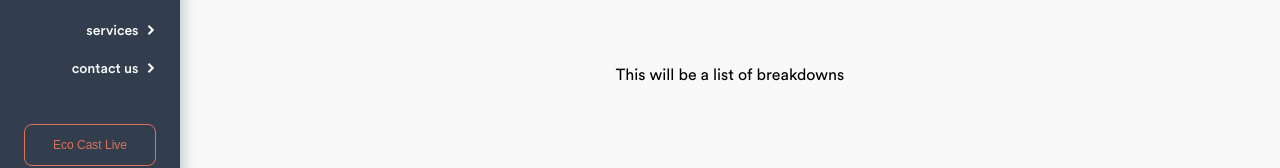
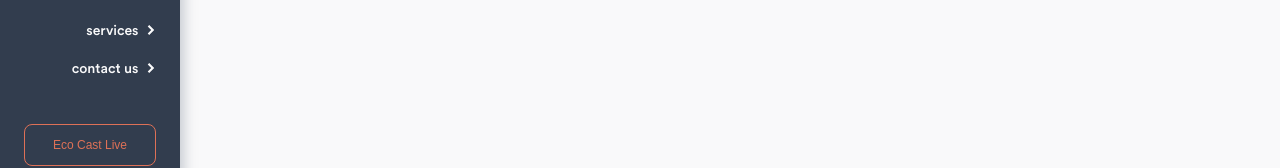
Before and after one commit to Zachcos/ActorsAccessRedesign, a Next.js app: page /breakdowns in a window 1280 px wide. Shown: the part 337-505 px from the top of the page. Built offline with nearby package versions, Linux system fonts and the light colour scheme.

Commit message:
Import and render breakdownsTable component

```diff
--- a/pages/breakdowns.tsx
+++ b/pages/breakdowns.tsx
@@ -2,6 +2,7 @@ import type { ReactElement } from 'react';
 import styled from 'styled-components';
 import Layout from '../components/layout';
 import SearchFilterCard from '../components/seachFilterCard';
+import BreakdownTable from '../components/breakdownsTable';
 
 const Wrapper = styled.div`
   align-items: center;
@@ -14,7 +15,7 @@ export default function Breakdowns() {
   return (
     <Wrapper>
       <SearchFilterCard />
-      <h1 style={{ marginTop: '100px' }}>This will be a list of breakdowns</h1>
+      <BreakdownTable />
     </Wrapper>
   );
 }
```
